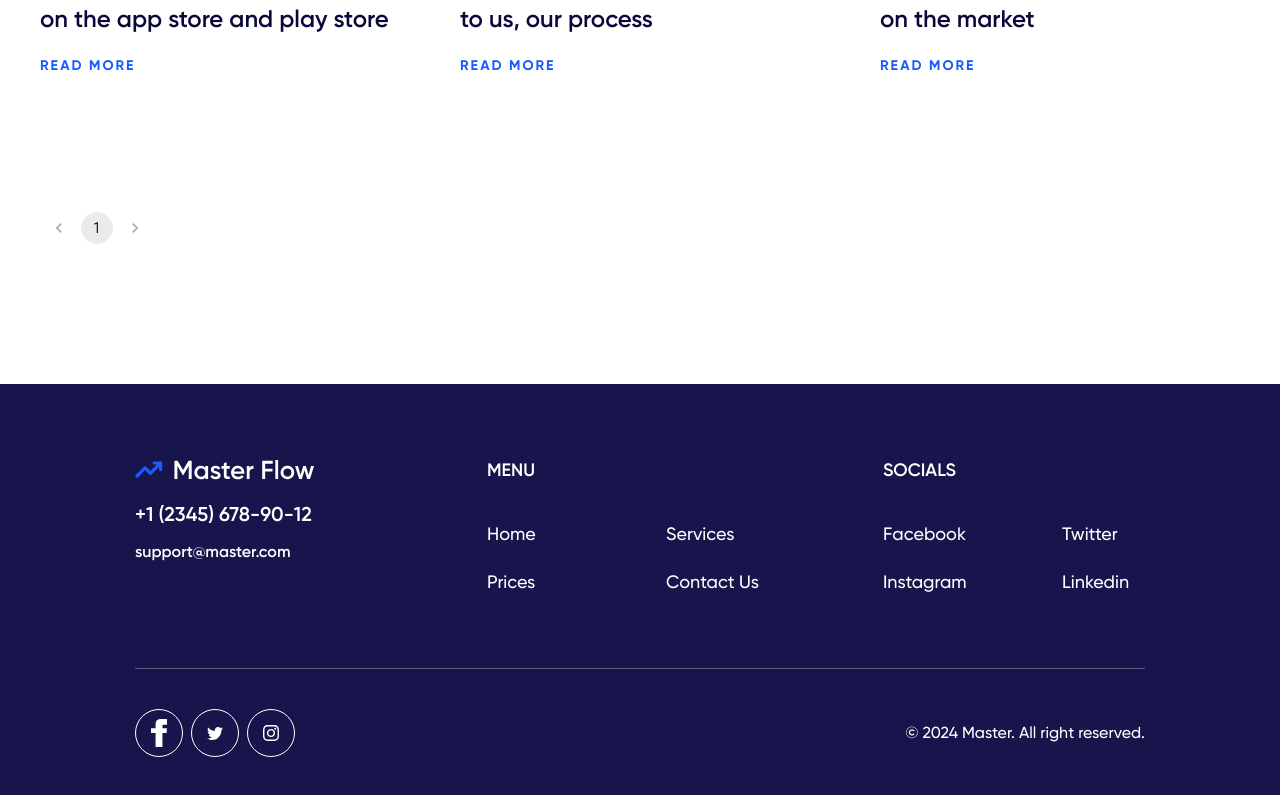
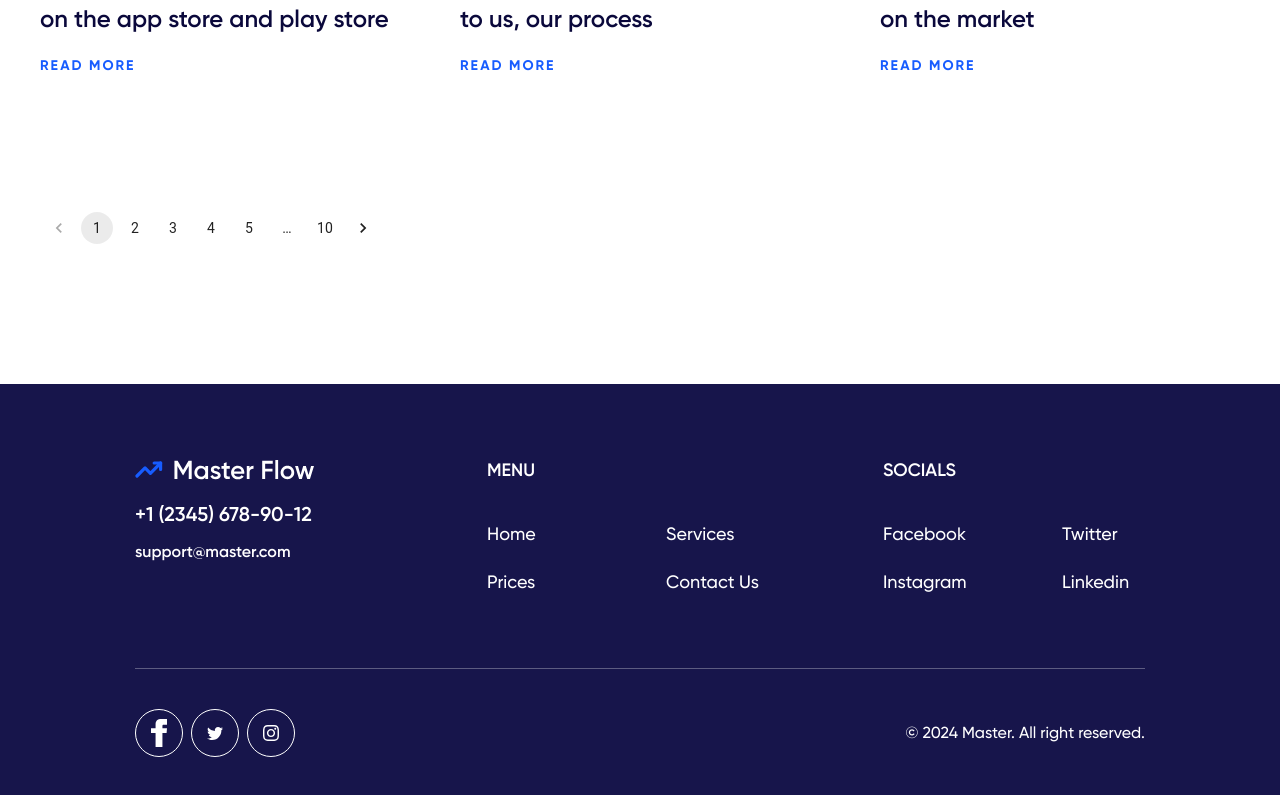
Before and after one commit to Slavinto/master-flow, a Next.js app: page /blog in a window 1280 px wide. Shown: the part 3278-4073 px from the top of the page. Built offline with nearby package versions, Linux system fonts and the light colour scheme; no server answers.

Commit message:
Started implementing pagination - switching to search functionality

```diff
--- a/src/components/pagination.tsx
+++ b/src/components/pagination.tsx
@@ -1,11 +1,14 @@
-import { Pagination as MuiPagination } from "@mui/material";
+"use client";
 
-const Pagination = () => {
+import * as React from "react";
+import Pagination from "@mui/material/Pagination";
+
+import { handleChangePagination } from "@/utils/handler-server-actions";
+
+const page = 1;
+
+export default function PaginationSize() {
     return (
-        <section className='w-full text-center'>
-            <MuiPagination />
-        </section>
+        <Pagination count={10} page={page} onChange={handleChangePagination} />
     );
-};
-
-export default Pagination;
+}
--- a/src/utils/handle-search-submit.ts
+++ b/src/utils/handler-server-actions.ts
@@ -3,3 +3,7 @@
 export const handleSearchSubmit = async () => {
     console.log("handling submit");
 };
+
+export const handleChangePagination = async () => {
+    return;
+};
--- a/src/utils/index.ts
+++ b/src/utils/index.ts
@@ -1 +1 @@
-export * from "./handle-search-submit";
+export * from "./handler-server-actions";
```
